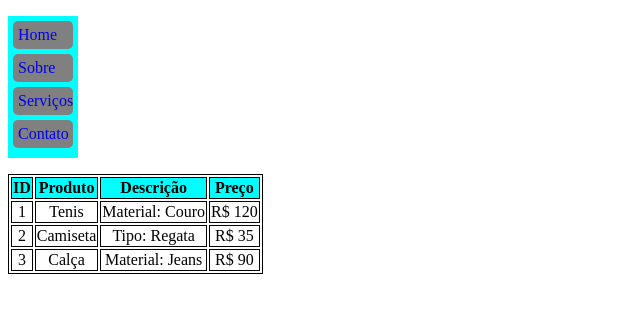
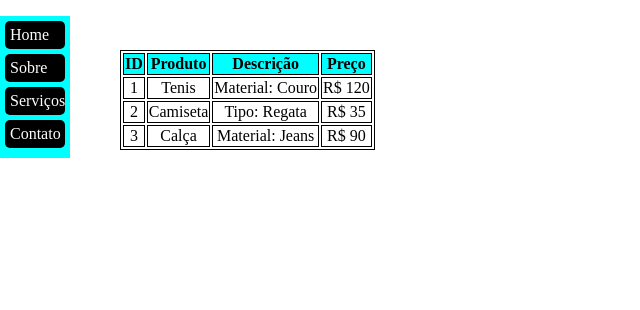
Before and after one commit to christophermotta/maisPraTI-2025-02, a plain HTML site: page DesafioAula/index.html in a window 1280 px wide. Shown: the whole page, without its empty margins (0-640 px from the left). Drawn offline with Linux system fonts and the light colour scheme.

Commit message:
CSS atualizado

```diff
--- a/DesafioAula/index.html
+++ b/DesafioAula/index.html
@@ -10,7 +10,7 @@
     <aside>
         <nav>
             <ul>
-                <li><a href="#">Home</a></li>
+                <a href="#"><li>Home</li></a>
                 <li><a href="#">Sobre</a></li>
                 <li><a href="#">Serviços</a></li>
                 <li><a href="#">Contato</a></li>
--- a/DesafioAula/style.css
+++ b/DesafioAula/style.css
@@ -1,5 +1,30 @@
+body{
+  display: flex;
+  margin: 0;
+}
+
+ul{
+    padding: 5px;
+    background-color: aqua;
+}
+
+li{
+    width: 50px;
+    list-style: none;
+    padding: 5px;
+    margin-bottom: 5px;
+    background-color: black;
+    border-radius: 5px;
+}
+
+a{
+    color: white;
+    text-decoration: none;
+}
+
 table{
     border: 1px solid black;
+    margin: 50px;
 }
 
 th, td {
@@ -10,22 +35,3 @@ th, td {
 th {
   background-color: aqua;
 }
-
-ul{
-    padding: 5px;
-    background-color: aqua;
-    width: 60px;
-}
-
-li{
-    width: 50px;
-    list-style: none;
-    padding: 5px;
-    margin-bottom: 5px;
-    background-color: gray;
-    border-radius: 5px;
-}
-
-a{
-    text-decoration: none;
-}
```
